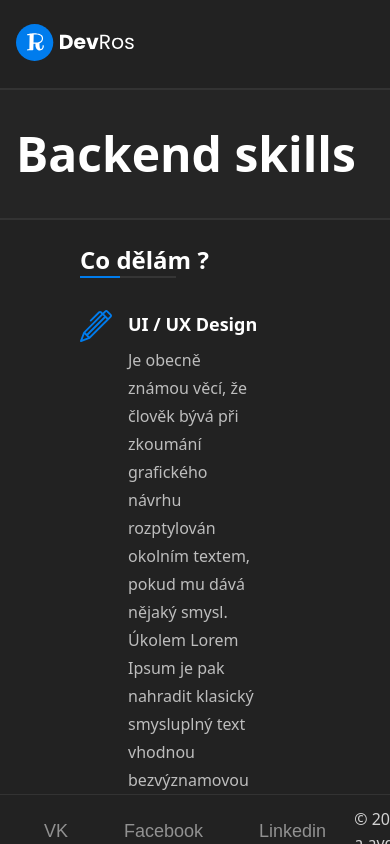
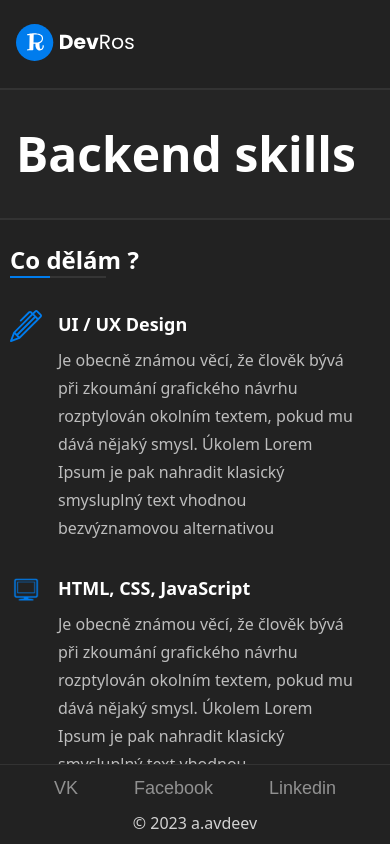
Before and after one commit to AndreyAvdeev/a.avdeev.github.io, a Next.js app: page /skills-back in a window 390 px wide. Built offline with nearby package versions, Linux system fonts and the light colour scheme.

Commit message:
Add
rensponsibility

```diff
--- a/app/skills-back/page.tsx
+++ b/app/skills-back/page.tsx
@@ -14,13 +14,13 @@ export default function BackSkills() {
           Backend skills
         </h1>
       </div>
-      <div className="grid grid-cols-1 mx-20 my-6 md:grid-cols-2">
+      <div className="grid grid-cols-1 mx-2.5 my-6 md:grid-cols-2 md:mx-20">
         <article>
           <h2 className="text-white font-bold text-2xl text-left">
             Co dělám ?
           </h2>
           <div className="h-0.5 bg-gray-450 w-24 before:content-[''] before:block before:h-0.5 before:w-10 before:bg-blue"></div>
-          <div className="flex my-8 mr-8">
+          <div className="flex my-8 mr-0 md:mr-8">
           <div className="flex mr-4 min-w-[2rem] max-w-[2rem]">
               <Image
                 className="self-start max-w-max"
@@ -40,7 +40,7 @@ export default function BackSkills() {
               </p>
             </div>
           </div>
-          <div className="flex my-8 mr-8">
+          <div className="flex my-8 mr-0 md:mr-8">
           <div className="flex mr-4 min-w-[2rem] max-w-[2rem]">
               <Image
                 className="self-start max-w-max"
--- a/app/skills-front/page.tsx
+++ b/app/skills-front/page.tsx
@@ -15,13 +15,13 @@ export default function FrontSkills() {
           Frontend skills
         </h1>
       </div>
-      <div className="grid grid-cols-1 mx-20 my-6 md:grid-cols-2">
+      <div className="grid grid-cols-1 mx-5 my-6 md:grid-cols-2 md:mx-20">
         <article>
           <h2 className="text-white font-bold text-2xl text-left">
             Co dělám ?
           </h2>
           <div className="h-0.5 bg-gray-450 w-24 before:content-[''] before:block before:h-0.5 before:w-10 before:bg-blue"></div>
-          <div className="flex my-8 mr-8">
+          <div className="flex my-8 mr-0 md:mr-8">
             <div className="flex mr-4 min-w-[2rem] max-w-[2rem]">
               <Image
                 className="self-start max-w-max"
@@ -33,7 +33,7 @@ export default function FrontSkills() {
             </div>
             <div>
               <h3 className="text-white font-bold text-lg">UI / UX Design</h3>
-              <p className="text-gray-200 leading-7 mt-2 mr-5 mr-5">
+              <p className="text-gray-200 leading-7 mt-2 mr-5">
                 Je obecně známou věcí, že člověk bývá při zkoumání grafického
                 návrhu rozptylován okolním textem, pokud mu dává nějaký smysl.
                 Úkolem Lorem Ipsum je pak nahradit klasický smysluplný text
@@ -41,7 +41,7 @@ export default function FrontSkills() {
               </p>
             </div>
           </div>
-          <div className="flex my-8 mr-8">
+          <div className="flex my-8 mr-0 md:mr-8">
             <div className="flex mr-4 min-w-[2rem] max-w-[2rem]">
               <Image
                 className="self-start max-w-max"
@@ -63,7 +63,7 @@ export default function FrontSkills() {
               </p>
             </div>
           </div>
-          <div className="flex my-8 mr-8">
+          <div className="flex my-8 mr-0 md:mr-8">
             <div className="flex mr-4 min-w-[2rem] max-w-[2rem]">
               <Image
                 className="self-start max-w-max"
--- a/app/styles/globals.css
+++ b/app/styles/globals.css
@@ -29,7 +29,6 @@ main {
 footer {
   position: fixed;
   width: 100%;
-  height: 50px;
   bottom: 0;
 }
 
--- a/components/Footer/index.tsx
+++ b/components/Footer/index.tsx
@@ -1,26 +1,34 @@
-import Image from "next/image";
-import Navbar from "../Navbar";
-
-import logoIcon from "@/public/logo.svg";
 
 export default function Footer() {
   return (
-    <footer className="bg-dark px-4 sm:px-8 lg:px-12 border-t border-solid	border-gray-400">
-      <div className="flex flex-row items-center justify-between">
-        <div className="pt-3">
+    <footer className="bg-dark px-4 sm:px-8 lg:px-12 border-t border-solid	border-gray-400 h-20 md:h-14	">
+      <div className="h-full flex flex-col items-center justify-evenly md:flex-row md:justify-between">
+        <div>
           <ul className="flex font-poppins text-lg items-center">
             <li className="inline-block text-center text-gray-300 mx-7 hover:text-white cursor-pointer transition">
-              <a href="https://vk.com/id66088016" target="_blank">VK</a>
+              <a href="https://vk.com/id66088016" target="_blank">
+                VK
+              </a>
             </li>
             <li className="inline-block text-center text-gray-300 mx-7 hover:text-white cursor-pointer transition">
-              <a href="https://www.facebook.com/andrey.avdeev.5011" target="_blank">Facebook</a>
+              <a
+                href="https://www.facebook.com/andrey.avdeev.5011"
+                target="_blank"
+              >
+                Facebook
+              </a>
             </li>
             <li className="inline-block text-center text-gray-300 mx-7 hover:text-white cursor-pointer transition">
-              <a href="https://www.linkedin.com/in/andrey-avdeev-236778265" target="_blank">Linkedin</a>
+              <a
+                href="https://www.linkedin.com/in/andrey-avdeev-236778265"
+                target="_blank"
+              >
+                Linkedin
+              </a>
             </li>
           </ul>
         </div>
-        <div className="pt-3">
+        <div>
           <p className="text-gray-100">© {new Date().getFullYear()} a.avdeev</p>
         </div>
       </div>
```
